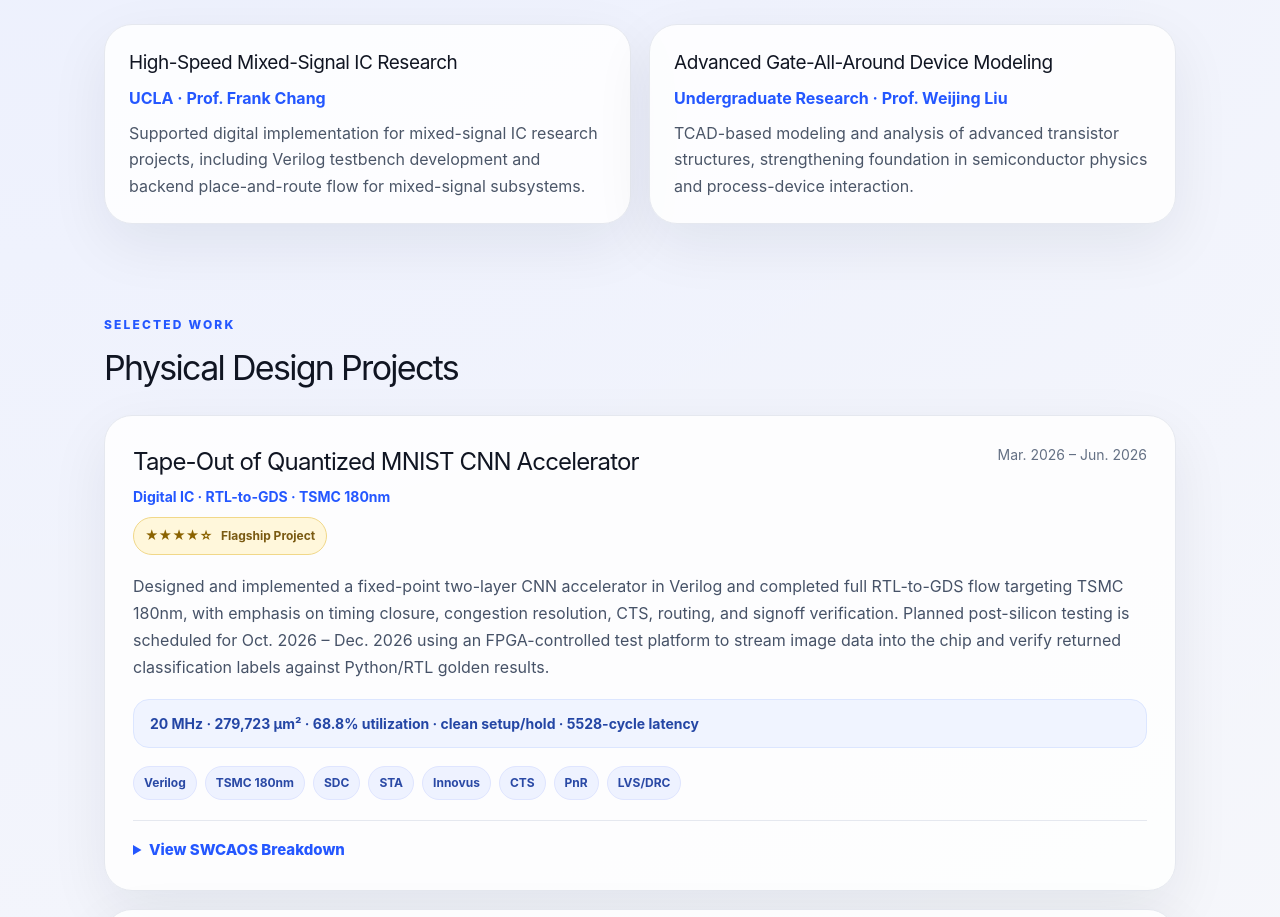
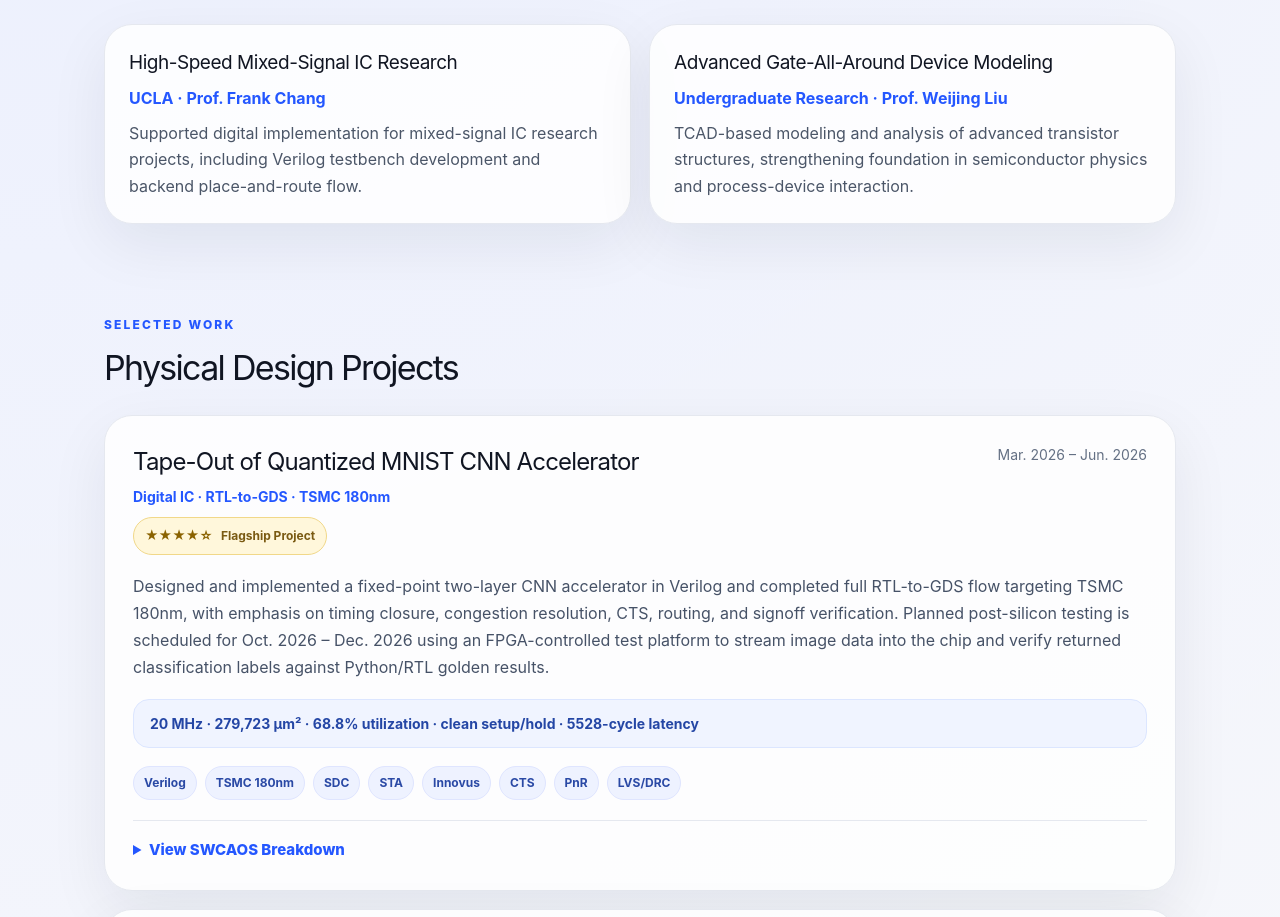
Before and after one commit to yimeng0330/portfolio-site, a React (Vite) app: page / in a window 1280 px wide. Shown: the part 900-1817 px from the top of the page. Built offline with nearby package versions, Linux system fonts and the light colour scheme.

Commit message:
Update App.jsx

```diff
--- a/src/App.jsx
+++ b/src/App.jsx
@@ -211,7 +211,7 @@ const research = [
   {
     title: "High-Speed Mixed-Signal IC Research",
     org: "UCLA · Prof. Frank Chang",description:
-  "Supported digital implementation for mixed-signal IC research projects, including Verilog testbench development and backend place-and-route flow for mixed-signal subsystems.",
+  "Supported digital implementation for mixed-signal IC research projects, including Verilog testbench development and backend place-and-route flow.",
   },
   {
     title: "Advanced Gate-All-Around Device Modeling",
```
